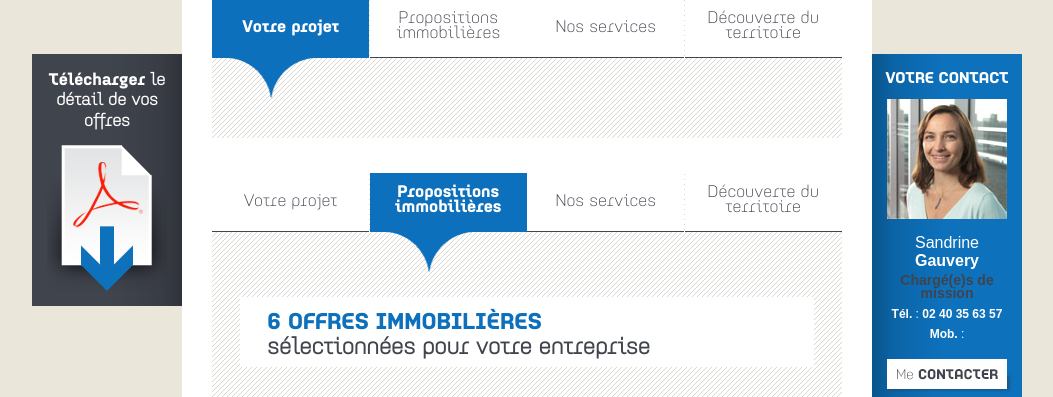
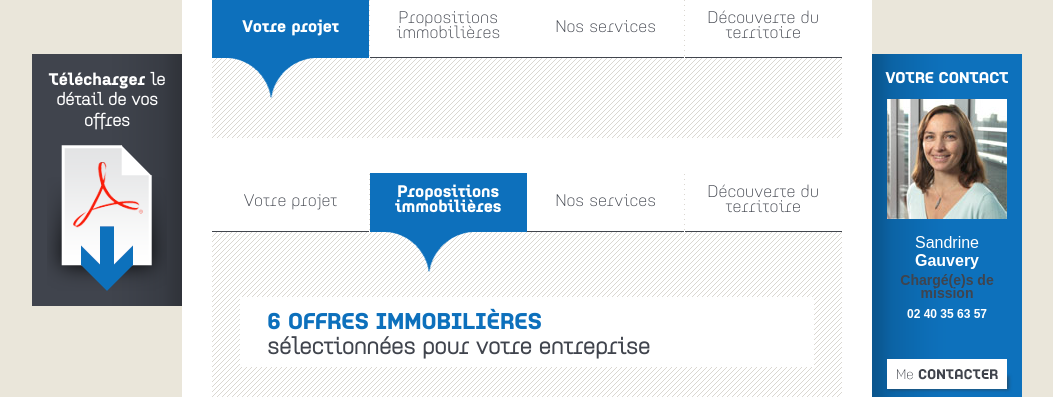
Before and after one commit to makinacorpus/nmd-dne-landing-page, a PHP site: page / in a window 1280 px wide. Shown: the part 591-988 px from the top of the page, without its empty margins (113-1166 px from the left). Run offline with PHP 8.4, Linux system fonts and the light colour scheme; some libraries are stand-ins or nearby versions.

Commit message:
fix(landingpage): css fixes + modifications demandées par le client
* retirer Mob. et Tel.
* ajouter le tel mobile partout (version mobile et tablette)

```diff
--- a/css/mobile-480-768.css
+++ b/css/mobile-480-768.css
@@ -73,7 +73,7 @@
 	width: 80%;
 	background: transparent none;
 	padding:30px 10%;
-	min-height:115px;
+	min-height:122px;
 }
 
 #leftbar h4 {
@@ -152,7 +152,7 @@
 
 #bloc_contact a{
     margin: 0 3% 0 0;
-	width:30%;
+/*	width:30%;*/
 }
 
 #attractivite .colright .nyroModal{display:none;}
--- a/index.html
+++ b/index.html
@@ -42,8 +42,9 @@
 							<h4>Votre contact</h4>
 							<address>{{dossier.assigned_user.first_name}} <strong>{{dossier.assigned_user.last_name}}</strong><br/>
 								<em>{{dossier.assigned_user.title}}</em>
-								<span><strong>Tél.</strong> : {{dossier.assigned_user.phone_work}}</span>
+								<span><a href="tel:{{dossier.assigned_user.phone_work}}" style="color: white;box-shadow: none;">{{dossier.assigned_user.phone_work}}</a></span>
 								<br/>
+								<span><a href="tel:{{dossier.assigned_user.phone_mobile}}" style="color: white;box-shadow: none;">{{dossier.assigned_user.phone_mobile}}</a></span>
 							</address>
 							<a ng-href="mailto:{{dossier.assigned_user.email1}}?subject=RE%20:%20Demande%20d'informations ">
 								<img alt="Me contacter" src="images/landing/me-contacter.gif">
@@ -243,9 +244,9 @@
 					<h4>Votre contact</h4>
 					<address>{{dossier.assigned_user.first_name}} <strong>{{dossier.assigned_user.last_name}}</strong><br/>
 						<em>{{dossier.assigned_user.title}}</em>
-						<span><strong>Tél.</strong> : <a href="tel:{{dossier.assigned_user.phone_work}}" style="color: white;box-shadow: none;">{{dossier.assigned_user.phone_work}}</a></span>
+						<span><a href="tel:{{dossier.assigned_user.phone_work}}" style="color: white;box-shadow: none;">{{dossier.assigned_user.phone_work}}</a></span>
 						<br/>
-						<span><strong>Mob.</strong> : <a href="tel:{{dossier.assigned_user.phone_mobile}}" style="color: white;box-shadow: none;">{{dossier.assigned_user.phone_mobile}}</a></span>
+						<span><a href="tel:{{dossier.assigned_user.phone_mobile}}" style="color: white;box-shadow: none;">{{dossier.assigned_user.phone_mobile}}</a></span>
 						<br/>
 					</address>
 					<a href="mailto:{{dossier.assigned_user.email1}}?subject=RE%20:%20Demande%20d'informations ">
```
